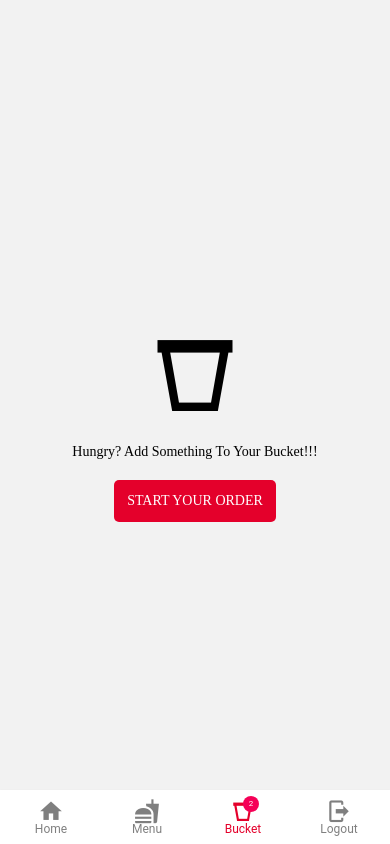
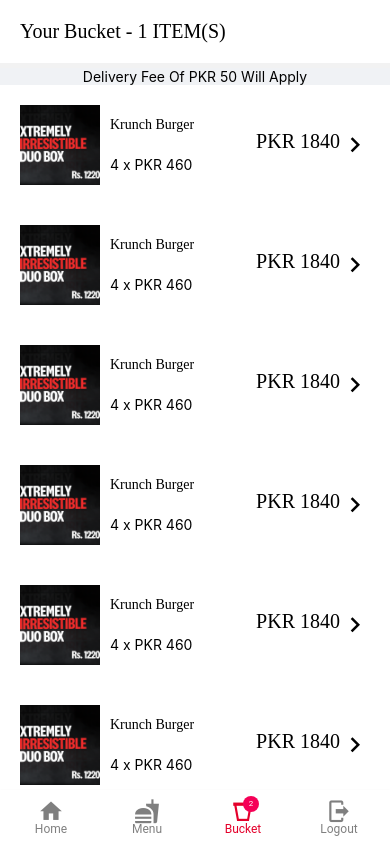
Before and after one commit to heyitsuzair/kfc-react-native, a React Native app: screen /bucket in a window 390 px wide. Built offline with nearby package versions, Linux system fonts and the light colour scheme.

Commit message:
Bucket Item Completed

```diff
--- /dev/null
+++ b/components/Cards/Bucket/index.js
@@ -0,0 +1,63 @@
+import {View, Text, StyleSheet, Image} from 'react-native';
+import React from 'react';
+import Icon from 'react-native-vector-icons/MaterialCommunityIcons';
+
+export default function index() {
+  return (
+    <View style={styles.parent}>
+      <View style={styles.leftSide}>
+        <Image
+          source={require('../../../assets/images/deal1.png')}
+          style={styles.img}
+        />
+        <View style={styles.info}>
+          <Text adjustsFontSizeToFit numberOfLines={1} style={styles.title}>
+            Krunch Burger
+          </Text>
+          <Text adjustsFontSizeToFit numberOfLines={1}>
+            4 x PKR 460
+          </Text>
+        </View>
+      </View>
+      <View style={styles.rightSide}>
+        <Text style={styles.totalPrice} adjustsFontSizeToFit numberOfLines={1}>
+          PKR 1840
+        </Text>
+        <Icon name="chevron-right" size={30} />
+      </View>
+    </View>
+  );
+}
+
+const styles = StyleSheet.create({
+  parent: {
+    margin: 20,
+    flexDirection: 'row',
+    justifyContent: 'space-between',
+    alignItems: 'center',
+  },
+  leftSide: {
+    flexDirection: 'row',
+  },
+  img: {
+    width: 80,
+    height: 80,
+  },
+  info: {
+    justifyContent: 'space-around',
+    paddingLeft: 10,
+  },
+  title: {
+    color: 'black',
+    fontFamily: 'Poppins-SemiBold',
+  },
+  totalPrice: {
+    color: 'black',
+    fontFamily: 'Poppins-SemiBold',
+    fontSize: 20,
+  },
+  rightSide: {
+    flexDirection: 'row',
+    alignItems: 'flex-start',
+  },
+});
--- a/views/Bucket.js
+++ b/views/Bucket.js
@@ -8,13 +8,13 @@
   Pressable,
 } from 'react-native';
 import React from 'react';
-import MaterialCommunityIcons from 'react-native-vector-icons/MaterialCommunityIcons';
 import colors from '../colors';
+import BucketItem from '../components/Cards/Bucket';
 
 export default function Bucket({navigation}) {
   return (
     <View>
-      <View style={styles.empty}>
+      {/* <View style={styles.empty}>
         <MaterialCommunityIcons name="bucket-outline" size={100} />
         <Text style={styles.emptyText}>
           Hungry? Add Something To Your Bucket!!!
@@ -24,13 +24,49 @@
           style={styles.emptyPressable}>
           <Text style={styles.pressableText}>START YOUR ORDER</Text>
         </Pressable>
+      </View> */}
+      <View style={styles.header}>
+        <Text style={styles.header.text}>Your Bucket - 1 ITEM(S)</Text>
       </View>
-      <ScrollView></ScrollView>
+      <ScrollView
+        showsHorizontalScrollIndicator={false}
+        showsVerticalScrollIndicator={false}
+        style={styles.scrollView}>
+        <View>
+          <Text style={styles.delivery}>Delivery Fee Of PKR 50 Will Apply</Text>
+        </View>
+        <View>
+          <BucketItem />
+          <BucketItem />
+          <BucketItem />
+          <BucketItem />
+          <BucketItem />
+          <BucketItem />
+          <BucketItem />
+          <BucketItem />
+          <BucketItem />
+          <BucketItem />
+          <BucketItem />
+          <BucketItem />
+        </View>
+      </ScrollView>
     </View>
   );
 }
 
 const styles = StyleSheet.create({
+  header: {
+    backgroundColor: 'white',
+    padding: 20,
+    marginBottom: 5,
+    shadowColor: 'black',
+    elevation: 5,
+    text: {
+      fontFamily: 'Poppins-Medium',
+      fontSize: 20,
+      color: 'black',
+    },
+  },
   empty: {
     height: Dimensions.get('window').height,
     justifyContent: 'center',
@@ -50,4 +86,12 @@
     color: 'white',
     fontFamily: 'Poppins-SemiBold',
   },
+  scrollView: {
+    backgroundColor: 'white',
+    paddingBottom: 10,
+  },
+  delivery: {
+    backgroundColor: colors.bg,
+    textAlign: 'center',
+  },
 });
--- a/views/Menu.js
+++ b/views/Menu.js
@@ -41,11 +41,13 @@
   header: {
     backgroundColor: 'white',
     padding: 20,
+    marginBottom: 5,
     shadowColor: 'black',
-    elevation: 4,
+    elevation: 5,
     text: {
       fontFamily: 'Poppins-Medium',
       fontSize: 20,
+      color: 'black',
     },
   },
   parent: {
```
